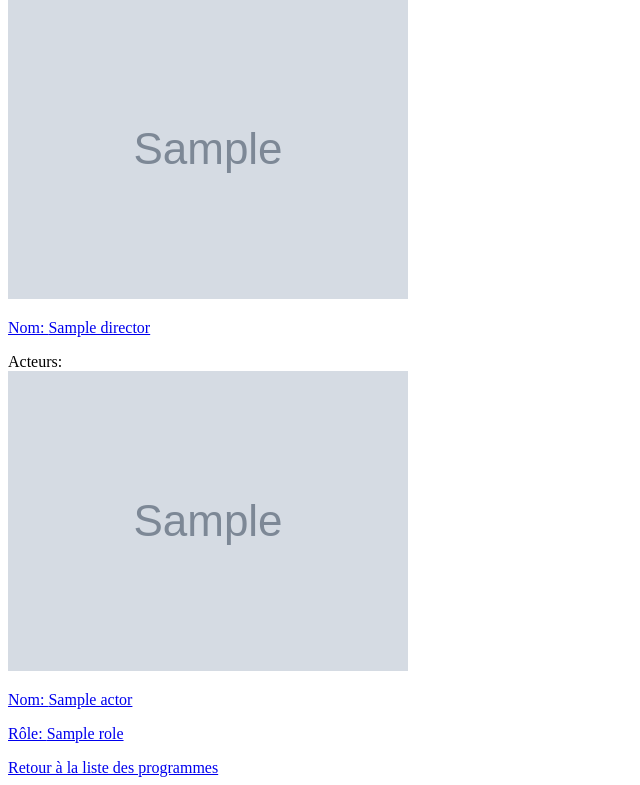
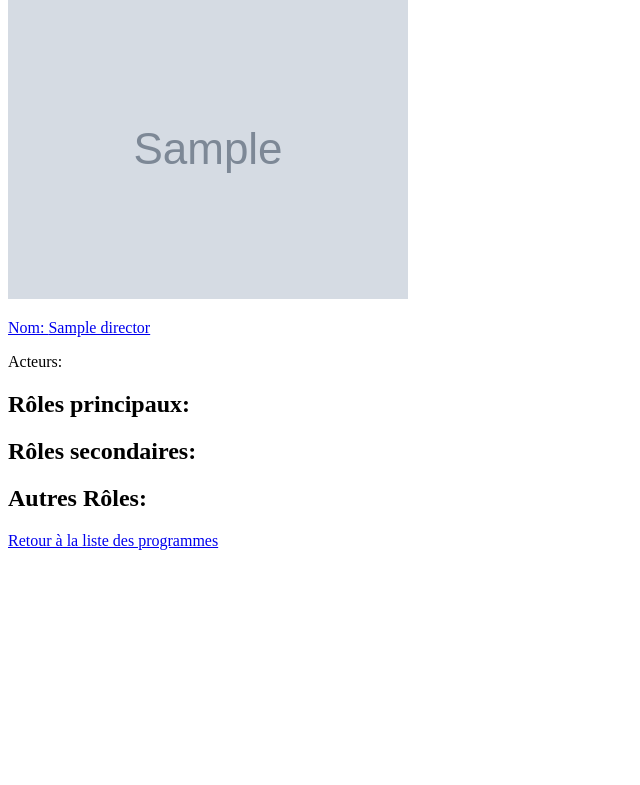
Before and after one commit to AxelRaboit/Projet_4_Kwatch, a Symfony app: template templates/program/show.html.twig in a window 1280 px wide. Shown: the part 2114-2899 px from the top of the page, without its empty margins (0-640 px from the left). After the commit the page ends 2664 px from the top, so only its background shows below. Run offline with Twig, Linux system fonts and the light colour scheme; the template is opened without the code that fills it: most values are stand-ins (such as "Sample title", 1, 10 or a date in 2020); grey boxes marked "Sample" are stand-in pictures; some libraries are stand-ins or nearby versions.

Commit message:
display all actors by their roles priority

```diff
--- a/templates/program/show.html.twig
+++ b/templates/program/show.html.twig
@@ -61,9 +61,13 @@
                 <div class="containerProgramShowPersonLabel">
                     <div class="programShowPersonLabel">Acteurs:</div>
                 </div>
+
+                {% if roles %}
                 <div class="containerProgramShowPersonContent">
+                    <h2 class="programShowPersonLabel">Rôles principaux:</h2>
                     <div class="containerProgramPerson">
                         {% for role in roles %}
+                            {% if role.role == 'Principal' %}
                                 <div class="containerItemPerson">
                                     <a class="containerLinkItemProgramPerson" href="{{ path('actor_show', {id: role.actor.id})}}">
                                         <div class"itemProgramPerson">
@@ -75,13 +79,61 @@
                                         </div>
                                     </a>
                                 </div>
+                            {% endif %}
+                        {% endfor %}
+                    </div>
+                </div>
+
+                <div class="containerProgramShowPersonContent">
+                    <h2 class="programShowPersonLabel">Rôles secondaires:</h2>
+                    <div class="containerProgramPerson">
+                        {% for role in roles %}
+                            {% if role.role == 'Secondaire' %}
+                                <div class="containerItemPerson">
+                                    <a class="containerLinkItemProgramPerson" href="{{ path('actor_show', {id: role.actor.id})}}">
+                                        <div class"itemProgramPerson">
+                                            <img class="programShowPersonPicture" src="{{ '/uploads/' ~ role.actor.picture }}" alt="Actor Picture"/>
+                                            <div class="containerPersonNameProgramShow">
+                                                <p><span class="realNameItemPerson">Nom: </span>{{ role.actor.name }}</p>
+                                                <p><span class="roleItemPerson">Rôle: </span>{{ role.name }}</p>
+                                            </div>
+                                        </div>
+                                    </a>
+                                </div>
+                            {% endif %}
+                        {% endfor %}
+                    </div>
+                </div>
+
+                <div class="containerProgramShowPersonContent">
+                    <h2 class="programShowPersonLabel">Autres Rôles:</h2>
+                    <div class="containerProgramPerson">
+                        {% for role in roles %}
+                            {% if role.role == 'Tertiaire' %}
+                                <div class="containerItemPerson">
+                                    <a class="containerLinkItemProgramPerson" href="{{ path('actor_show', {id: role.actor.id})}}">
+                                        <div class"itemProgramPerson">
+                                            <img class="programShowPersonPicture" src="{{ '/uploads/' ~ role.actor.picture }}" alt="Actor Picture"/>
+                                            <div class="containerPersonNameProgramShow">
+                                                <p><span class="realNameItemPerson">Nom: </span>{{ role.actor.name }}</p>
+                                                <p><span class="roleItemPerson">Rôle: </span>{{ role.name }}</p>
+                                            </div>
+                                        </div>
+                                    </a>
+                                </div>
+                            {% endif %}
+                        {% endfor %}
+                    </div>
+                </div>
                 {% else %}
                     <div class="containerAlertMessageNoItem">
                         <p class"alertMessageNoItem">Aucun acteurs pour cette série</p>
                     </div>
-                        {% endfor %}
-                    </div>
-                </div>
+                {% endif %}
+
+
+
+
                 <div class="containerBackToListProgramShow">
                     <a class="backToListProgramShow" href="{{ path('program_index') }}">Retour à la liste des programmes</a>
                 </div>
```
Also changed, not shown: migrations/Version20210206090546.php (added, +31 -0 lines), src/Entity/Role.php (+17 -0 lines). Lines whose indentation alone changed are shown as unchanged.
